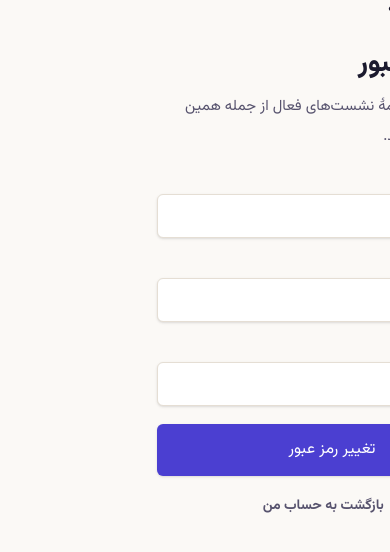
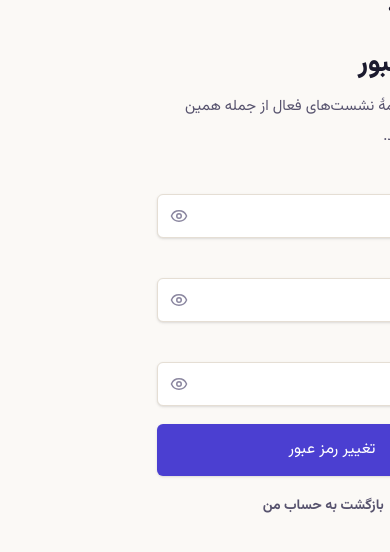
Before and after one commit to alijch89/scene-generator-front, a Next.js app: page /change-password in a window 390 px wide. Shown: the part 168-720 px from the top of the page. Built offline with nearby package versions, Linux system fonts and the light colour scheme; no server answers.

Commit message:
feat: localize UI components and forms to Persian, including password inputs and error messages

```diff
--- a/app/globals.css
+++ b/app/globals.css
@@ -96,6 +96,13 @@ textarea {
   font: inherit;
 }
 
+input:not([type="checkbox"]):not([type="radio"]):not([type="range"]),
+select,
+textarea {
+  direction: rtl;
+  text-align: right;
+}
+
 .story-input {
   min-height: 2.85rem;
   width: 100%;
--- /dev/null
+++ b/app/loading.tsx
@@ -0,0 +1,43 @@
+import { Sparkles } from "lucide-react";
+
+/**
+ * Root Suspense fallback used while any application route is streaming.
+ */
+export default function Loading() {
+  return (
+    <main
+      className="relative grid min-h-screen place-items-center overflow-hidden bg-[var(--bg)] px-6"
+      aria-live="polite"
+      aria-busy="true"
+    >
+      <div
+        className="absolute -start-24 top-[18%] size-56 rounded-full bg-[var(--primary-soft)] blur-3xl"
+        aria-hidden="true"
+      />
+      <div
+        className="absolute -end-24 bottom-[12%] size-64 rounded-full bg-[var(--teal-soft)] blur-3xl"
+        aria-hidden="true"
+      />
+
+      <div
+        className="relative flex flex-col items-center text-center"
+        role="status"
+      >
+        <div className="relative mb-7 grid size-24 place-items-center">
+          <span
+            className="absolute inset-0 animate-spin rounded-full border-2 border-transparent border-t-[var(--primary)] border-e-[var(--primary-border)]"
+            aria-hidden="true"
+          />
+          <span className="grid size-16 place-items-center rounded-[22px] bg-[var(--surface)] text-[var(--accent)] shadow-[var(--shadow-3)]">
+            <Sparkles className="size-7 animate-pulse" aria-hidden="true" />
+          </span>
+        </div>
+
+        <p className="m-0 text-lg font-extrabold">صحنه در حال آماده‌شدن است</p>
+        <p className="mt-2 text-sm text-[var(--ink-2)]">
+          فقط چند لحظه صبر کنید...
+        </p>
+      </div>
+    </main>
+  );
+}
--- a/components/change-password-form.tsx
+++ b/components/change-password-form.tsx
@@ -1,8 +1,8 @@
 "use client";
 
 import { apiFetch } from "@/lib/api-client";
-import { Input } from "@/components/ui/input";
 import { Label } from "@/components/ui/label";
+import { PasswordInput } from "@/components/ui/password-input";
 import { FormEvent, useState } from "react";
 import { useRouter } from "next/navigation";
 import { ErrorMessage } from "./error-message";
@@ -51,41 +51,38 @@ export function ChangePasswordForm() {
 
   return (
     <form className="grid gap-4.5" onSubmit={submit}>
-      <Label className="grid gap-2">
-        رمز عبور فعلی
-        <Input
+      <div className="grid gap-2">
+        <Label htmlFor="change-current-password">رمز عبور فعلی</Label>
+        <PasswordInput
+          id="change-current-password"
           name="currentPassword"
-          type="password"
-          dir="ltr"
           autoComplete="current-password"
           required
           maxLength={128}
         />
-      </Label>
-      <Label className="grid gap-2">
-        رمز عبور تازه
-        <Input
+      </div>
+      <div className="grid gap-2">
+        <Label htmlFor="change-new-password">رمز عبور تازه</Label>
+        <PasswordInput
+          id="change-new-password"
           name="newPassword"
-          type="password"
-          dir="ltr"
           autoComplete="new-password"
           required
           minLength={12}
           maxLength={128}
         />
-      </Label>
-      <Label className="grid gap-2">
-        تکرار رمز عبور تازه
-        <Input
+      </div>
+      <div className="grid gap-2">
+        <Label htmlFor="change-confirm-password">تکرار رمز عبور تازه</Label>
+        <PasswordInput
+          id="change-confirm-password"
           name="confirmPassword"
-          type="password"
-          dir="ltr"
           autoComplete="new-password"
           required
           minLength={12}
           maxLength={128}
         />
-      </Label>
+      </div>
       <ErrorMessage message={error} />
       <SubmitButton pending={pending}>تغییر رمز عبور</SubmitButton>
     </form>
--- a/components/forgot-password-form.tsx
+++ b/components/forgot-password-form.tsx
@@ -50,7 +50,6 @@ export function ForgotPasswordForm() {
         <Input
           name="phoneNumber"
           type="tel"
-          dir="ltr"
           autoComplete="tel"
           placeholder="۰۹۱۲ ۱۲۳ ۴۵۶۷"
           required
--- a/components/login-form.tsx
+++ b/components/login-form.tsx
@@ -3,6 +3,7 @@
 import { apiFetch } from "@/lib/api-client";
 import { Input } from "@/components/ui/input";
 import { Label } from "@/components/ui/label";
+import { PasswordInput } from "@/components/ui/password-input";
 import { useAuth } from "./auth-provider";
 import { ErrorMessage } from "./error-message";
 import { SubmitButton } from "./submit-button";
@@ -61,29 +62,27 @@ export function LoginForm({ nextPath = "/profile" }: { nextPath?: string }) {
           name="phoneNumber"
           type="tel"
           inputMode="tel"
-          dir="ltr"
           autoComplete="tel"
           placeholder="۰۹۱۲ ۱۲۳ ۴۵۶۷"
           required
           maxLength={20}
         />
       </Label>
-      <Label className="grid gap-2">
-        <span className="flex justify-between">
-          رمز عبور
+      <div className="grid gap-2">
+        <div className="flex justify-between">
+          <Label htmlFor="login-password">رمز عبور</Label>
           <a href="/forgot-password" className="text-[var(--primary)]">
             فراموش کردم
           </a>
-        </span>
-        <Input
+        </div>
+        <PasswordInput
+          id="login-password"
           name="password"
-          type="password"
-          dir="ltr"
           autoComplete="current-password"
           required
           maxLength={128}
         />
-      </Label>
+      </div>
       <ErrorMessage message={error} />
       <SubmitButton pending={pending}>ورود</SubmitButton>
     </form>
--- a/components/register-form.tsx
+++ b/components/register-form.tsx
@@ -3,6 +3,7 @@
 import { apiFetch } from "@/lib/api-client";
 import { Input } from "@/components/ui/input";
 import { Label } from "@/components/ui/label";
+import { PasswordInput } from "@/components/ui/password-input";
 import { cn } from "@/lib/utils";
 import { FormEvent, useState } from "react";
 import { useRouter } from "next/navigation";
@@ -86,7 +87,6 @@ export function RegisterForm() {
           <Input
             name="phoneNumber"
             type="tel"
-            dir="ltr"
             autoComplete="tel"
             placeholder="۰۹۱۲ ۱۲۳ ۴۵۶۷"
             required
@@ -99,15 +99,19 @@ export function RegisterForm() {
         <span className="text-xs font-normal text-[var(--ink-3)]">
           (اختیاری)
         </span>
-        <Input name="email" type="email" dir="ltr" autoComplete="email" maxLength={320} />
+        <Input
+          name="email"
+          type="email"
+          autoComplete="email"
+          maxLength={320}
+        />
       </Label>
       <div className="grid gap-4 sm:grid-cols-2">
-        <Label className="grid gap-2">
-          رمز عبور
-          <Input
+        <div className="grid gap-2">
+          <Label htmlFor="register-password">رمز عبور</Label>
+          <PasswordInput
+            id="register-password"
             name="password"
-            type="password"
-            dir="ltr"
             autoComplete="new-password"
             required
             minLength={12}
@@ -115,19 +119,18 @@ export function RegisterForm() {
             value={password}
             onChange={(e) => setPassword(e.target.value)}
           />
-        </Label>
-        <Label className="grid gap-2">
-          تکرار رمز عبور
-          <Input
+        </div>
+        <div className="grid gap-2">
+          <Label htmlFor="register-confirm-password">تکرار رمز عبور</Label>
+          <PasswordInput
+            id="register-confirm-password"
             name="confirmPassword"
-            type="password"
-            dir="ltr"
             autoComplete="new-password"
             required
             minLength={12}
             maxLength={128}
           />
-        </Label>
+        </div>
       </div>
       {password && (
         <div className="flex items-center gap-2">
--- a/components/reset-password-form.tsx
+++ b/components/reset-password-form.tsx
@@ -52,7 +52,6 @@ export function ResetPasswordForm({ token }: { token: string }) {
         <Input
           name="newPassword"
           type="password"
-          dir="ltr"
           autoComplete="new-password"
           required
           minLength={12}
@@ -64,7 +63,6 @@ export function ResetPasswordForm({ token }: { token: string }) {
         <Input
           name="confirmPassword"
           type="password"
-          dir="ltr"
           autoComplete="new-password"
           required
           minLength={12}
--- a/components/ui/input.tsx
+++ b/components/ui/input.tsx
@@ -2,10 +2,16 @@ import * as React from "react";
 import { cn } from "@/lib/utils";
 
 /** Styled native input that preserves all standard HTML input semantics. */
-function Input({ className, type, ...props }: React.ComponentProps<"input">) {
+function Input({
+  className,
+  type,
+  dir = "rtl",
+  ...props
+}: React.ComponentProps<"input">) {
   return (
     <input
       type={type}
+      dir={dir}
       data-slot="input"
       className={cn(
         "h-11 w-full min-w-0 rounded-md border border-[var(--border)] bg-[var(--surface)] px-3 py-2 text-base text-[var(--ink)] shadow-sm outline-none transition-[color,box-shadow] placeholder:text-[var(--ink-3)] focus-visible:border-[var(--primary)] focus-visible:ring-3 focus-visible:ring-[var(--primary)]/10 disabled:pointer-events-none disabled:cursor-not-allowed disabled:opacity-50 md:text-sm",
--- /dev/null
+++ b/components/ui/password-input.tsx
@@ -0,0 +1,41 @@
+"use client";
+
+import { Eye, EyeOff } from "lucide-react";
+import * as React from "react";
+import { Input } from "@/components/ui/input";
+import { cn } from "@/lib/utils";
+
+/** Password field with an accessible control for revealing the entered value. */
+function PasswordInput({
+  className,
+  ...props
+}: Omit<React.ComponentProps<typeof Input>, "type">) {
+  const [visible, setVisible] = React.useState(false);
+  const label = visible ? "پنهان کردن رمز عبور" : "نمایش رمز عبور";
+
+  return (
+    <div className="relative">
+      <Input
+        type={visible ? "text" : "password"}
+        className={cn("pl-11", className)}
+        {...props}
+      />
+      <button
+        type="button"
+        className="absolute inset-y-0 left-1.5 my-auto flex size-8 items-center justify-center rounded-md text-[var(--ink-3)] transition-colors hover:bg-[var(--surface-2)] hover:text-[var(--ink)] focus-visible:outline-none focus-visible:ring-2 focus-visible:ring-[var(--primary)]/30"
+        aria-label={label}
+        aria-pressed={visible}
+        title={label}
+        onClick={() => setVisible((current) => !current)}
+      >
+        {visible ? (
+          <EyeOff className="size-4.5" aria-hidden="true" />
+        ) : (
+          <Eye className="size-4.5" aria-hidden="true" />
+        )}
+      </button>
+    </div>
+  );
+}
+
+export { PasswordInput };
```
Also changed, not shown: app/(studio)/stories/new/page.tsx (+36 -18 lines), app/not-found.tsx (added, +77 -0 lines).
